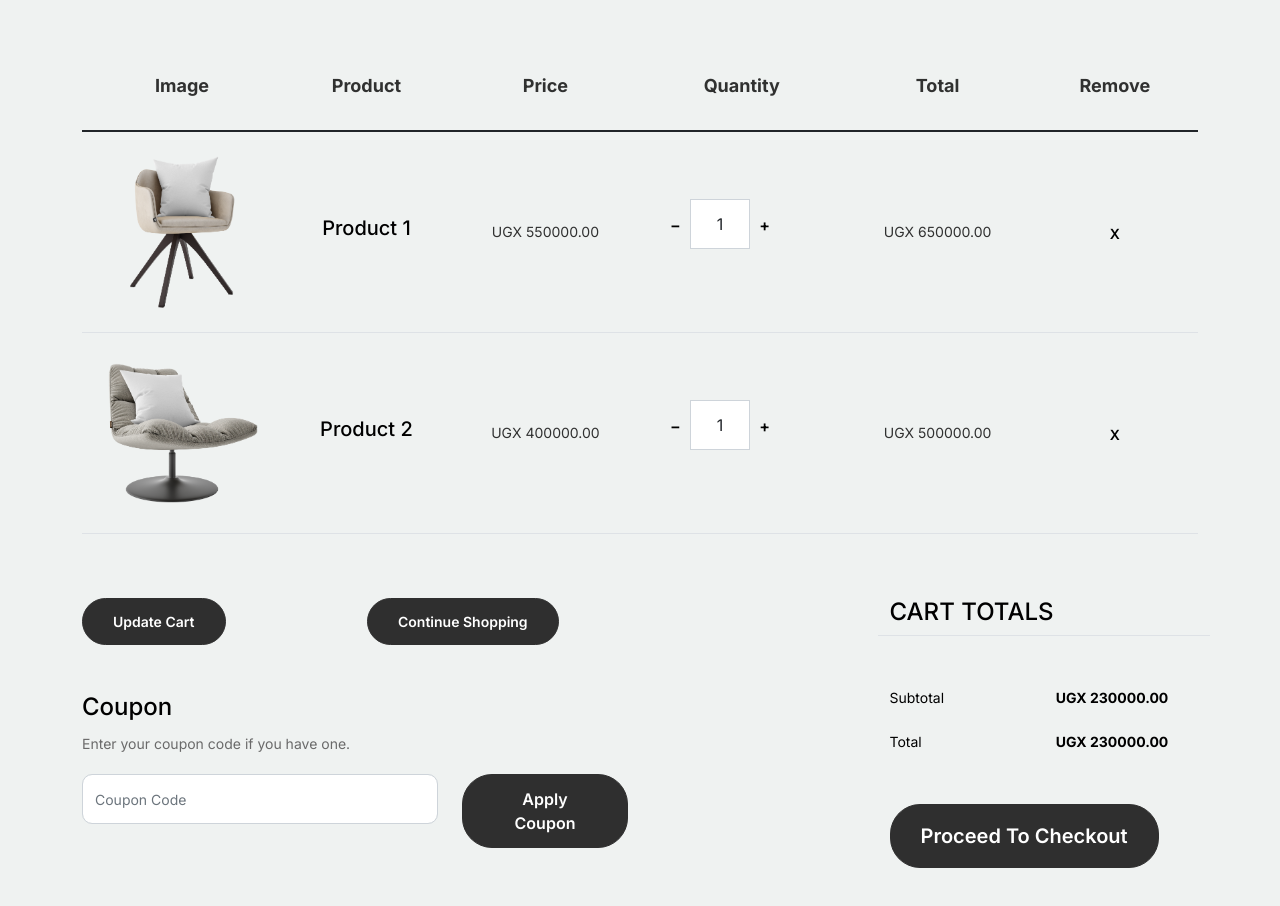
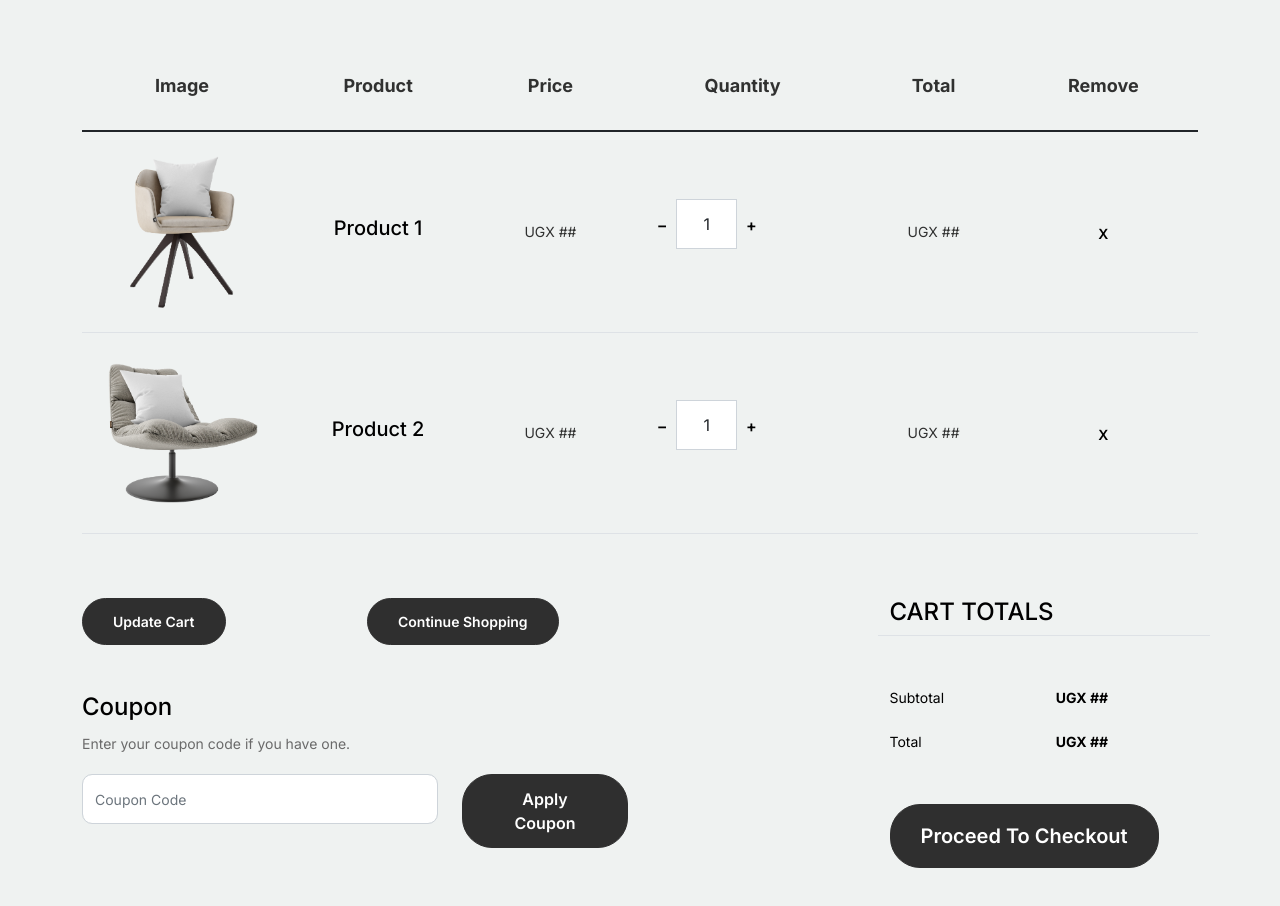
Before and after one commit to jaidesx/jpointerior, a plain HTML site: page cart.html in a window 1280 px wide. Shown: the part 700-1606 px from the top of the page. Drawn offline with Linux system fonts and the light colour scheme.

```diff
--- a/cart.html
+++ b/cart.html
@@ -107,7 +107,7 @@
                           <td class="product-name">
                             <h2 class="h5 text-black">Product 1</h2>
                           </td>
-                          <td>UGX 550000.00</td>
+                          <td>UGX ##</td>
                           <td>
                             <div class="input-group mb-3 d-flex align-items-center quantity-container" style="max-width: 120px;">
                               <div class="input-group-prepend">
@@ -120,7 +120,7 @@
                             </div>
 
                           </td>
-                          <td>UGX 650000.00</td>
+                          <td>UGX ##</td>
                           <td><a href="#" class="btn btn-black btn-sm">X</a></td>
                         </tr>
 
@@ -131,7 +131,7 @@
                           <td class="product-name">
                             <h2 class="h5 text-black">Product 2</h2>
                           </td>
-                          <td>UGX 400000.00</td>
+                          <td>UGX ##</td>
                           <td>
                             <div class="input-group mb-3 d-flex align-items-center quantity-container" style="max-width: 120px;">
                               <div class="input-group-prepend">
@@ -144,7 +144,7 @@
                             </div>
 
                           </td>
-                          <td>UGX 500000.00</td>
+                          <td>UGX ##</td>
                           <td><a href="#" class="btn btn-black btn-sm">X</a></td>
                         </tr>
                       </tbody>
@@ -189,7 +189,7 @@
                           <span class="text-black">Subtotal</span>
                         </div>
                         <div class="col-md-6 text-right">
-                          <strong class="text-black">UGX 230000.00</strong>
+                          <strong class="text-black">UGX ##</strong>
                         </div>
                       </div>
                       <div class="row mb-5">
@@ -197,7 +197,7 @@
                           <span class="text-black">Total</span>
                         </div>
                         <div class="col-md-6 text-right">
-                          <strong class="text-black">UGX 230000.00</strong>
+                          <strong class="text-black">UGX ##</strong>
                         </div>
                       </div>
 
```
Also changed, not shown: blog.html (+3 -3 lines).
